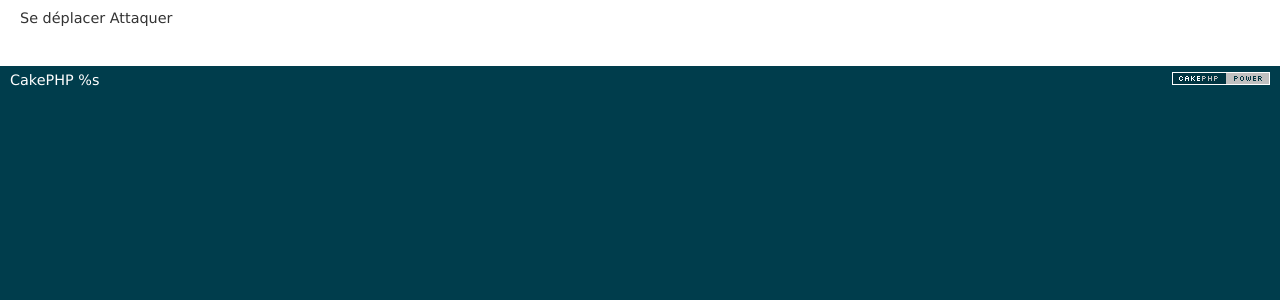
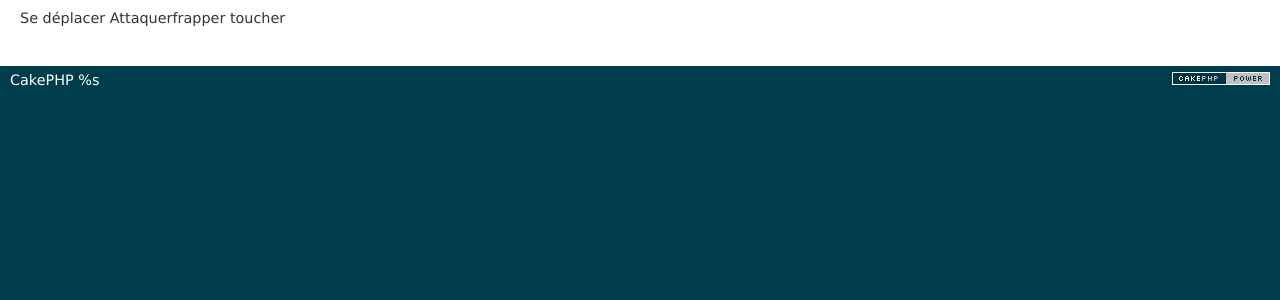
Before and after one commit to moimat/WebArenaGroupSI4-10-DE, a CakePHP app: the page made by app/View/Arena/sight.ctp in a window 1280 px wide. Shown: the part 47-347 px from the top of the page. Run offline with PHP 8.4 and a stand-in for CakePHP, Linux system fonts and the light colour scheme; the template is opened without the code that fills it, so the values that code supplies are empty; some libraries are stand-ins or nearby versions.

Commit message:
second version
change in sight

```diff
--- a/app/View/Arena/sight.ctp
+++ b/app/View/Arena/sight.ctp
@@ -1,2 +1,3 @@
 Se déplacer
-Attaquer
+Attaquerfrapper
+toucher
```
